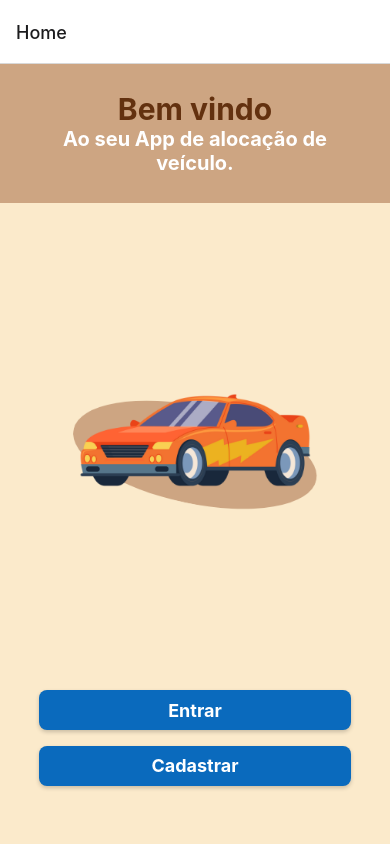
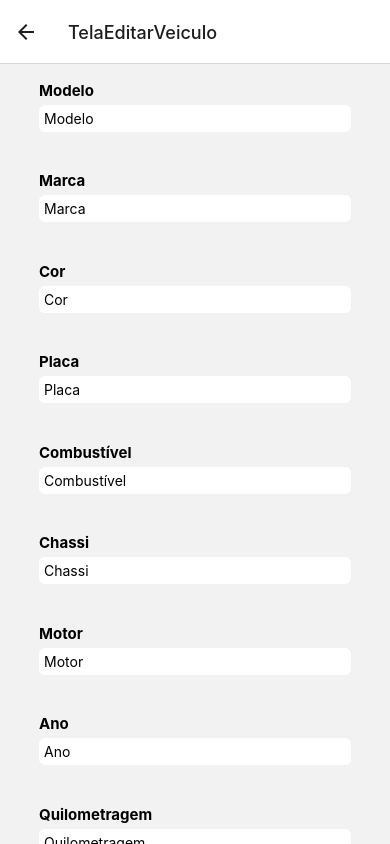
Before and after one commit to RenatoFreitas1991/prj-alocacao, a React Native app: screen /TelaEditarVeiculo in a window 390 px wide. Built offline with nearby package versions, Linux system fonts and the light colour scheme.

Commit message:
feat: TelaEditarVeiculo

```diff
--- a/src/components/CardVehicle/CardVehicle.tsx
+++ b/src/components/CardVehicle/CardVehicle.tsx
@@ -2,7 +2,9 @@ import React from 'react';
 import { View, Text, Image, TouchableOpacity, ScrollView } from 'react-native';
 import styles from './CardVehicleStyle';
 import Icon from 'react-native-vector-icons/FontAwesome';
-import { Asset } from 'expo-asset';
+import { NativeStackNavigationProp } from "@react-navigation/native-stack";
+import { useNavigation } from "@react-navigation/native";
+import { StackParamList } from "../../routes/stack.routes";
 
 interface CardVehicleProps {
     modelo:string;
@@ -13,10 +15,17 @@ interface CardVehicleProps {
     iconButton?:any;
 }
 
+type NavigationPropInicial = NativeStackNavigationProp<StackParamList, 'TelaHomeAdmin'>;
+
 export default function CardVehicle({modelo, marca, placa, imgName, nameButton, iconButton}: CardVehicleProps) {
 
-    //let imgFileName = `../../../assets/carro-tela-inicial.png`;
     //const image = Asset.fromModule(require(`../../../assets/${imgName}`)).uri;
+
+    const navigation = useNavigation<NavigationPropInicial>();
+
+    function abrirTelaEditarVeiculo() {
+        navigation.navigate('TelaEditarVeiculo');
+    }
 
     return(
         <View style={styles.cardContainer}>
@@ -53,7 +62,7 @@ export default function CardVehicle({modelo, marca, placa, imgName, nameButton,
             </View>
             <View style={styles.viewButton}>
 
-                <TouchableOpacity style={[styles.button, styles.buttonUpdate]}>
+                <TouchableOpacity style={[styles.button, styles.buttonUpdate]} onPress={abrirTelaEditarVeiculo}>
                     <Text style={styles.textButton}>
                         {nameButton} <Icon name={iconButton} size={14} color="#ffff" />
                     </Text>
--- a/src/routes/stack.routes.tsx
+++ b/src/routes/stack.routes.tsx
@@ -8,7 +8,7 @@ import TelaHomeAdmin from "../screens/TelaHomeAdmin";
 import TelaHomeUser from "../screens/TelaHomeUser";
 import Alugados from '../screens/VeiculosAlugados';
 import NaoAlugados from '../screens/VeiculosNaoAlugados';
-import Deletados from '../screens/VeiculosDeletados'; // Import the new password setup screen
+import TelaEditarVeiculo from '../screens/TelaEditarVeiculo'; // Import the new password setup screen
 
 export type StackParamList = {
     Home: undefined;
@@ -19,7 +19,7 @@ export type StackParamList = {
     TelaHomeUser: undefined;
     Alugados:undefined;
     NaoAlugados:undefined;
-    Deletados:undefined; // TelaSenha does not expect any parameters
+    TelaEditarVeiculo:undefined; // TelaSenha does not expect any parameters
 };
 
 const Stack = createNativeStackNavigator<StackParamList>();
@@ -35,7 +35,7 @@ export function StackRoutes() {
             <Stack.Screen name="TelaHomeUser" component={TelaHomeUser} />
             <Stack.Screen name="Alugados" component={Alugados} />
             <Stack.Screen name="NaoAlugados" component={NaoAlugados} />
-            <Stack.Screen name="Deletados" component={Deletados} />
+            <Stack.Screen name="TelaEditarVeiculo" component={TelaEditarVeiculo} />
         </Stack.Navigator>
     );
 }
--- /dev/null
+++ b/src/screens/TelaEditarVeiculo.tsx
@@ -0,0 +1,150 @@
+import React, { useState } from 'react';
+import { View, Text, TextInput, Image, ScrollView } from 'react-native';
+import styles from './styles/TeleEditarVeiculoStyle';
+
+export default function TelaEditarVeiculo() {
+
+    const [modelo, setModelo] = useState("");
+    const [marca, setMarca] = useState("");
+    const [cor, setCor] = useState("");
+    const [placa, setPlaca] = useState("");
+    const [combustivel, setCombustivel] = useState("");
+    const [chassi, setChassi] = useState("");
+    const [motor, setMotor] = useState("");
+    const [ano, setAno] = useState("");
+    const [quilometragem, setQuilometragem] = useState("");
+    const [dataEntrega, setDataEntrega] = useState("");
+    const [dataDevolucao, setDataDevolucao] = useState("");
+    const [tipoDevolucao, setTipoDevolucao] = useState("");
+
+    return(
+        <ScrollView style={styles.container}>
+
+
+            <View style={styles.viewInput}>
+                <Text style={styles.textLabel}>Modelo</Text>
+                <TextInput
+                    style={styles.input}
+                    onChangeText={setModelo}
+                    value={modelo}
+                    placeholder='Modelo'
+                    keyboardType='default'
+                />
+            </View>
+
+            <View style={styles.viewInput}>
+                <Text style={styles.textLabel}>Marca</Text>
+                <TextInput
+                    style={styles.input}
+                    onChangeText={setMarca}
+                    value={marca}
+                    placeholder='Marca'
+                />
+            </View>
+
+
+            <View style={styles.viewInput}>
+                <Text style={styles.textLabel}>Cor</Text>
+                <TextInput
+                    style={styles.input}
+                    onChangeText={setCor}
+                    value={cor}
+                    placeholder='Cor'
+                />
+            </View>
+
+
+            <View style={styles.viewInput}>
+                <Text style={styles.textLabel}>Placa</Text>
+                <TextInput
+                    style={styles.input}
+                    onChangeText={setPlaca}
+                    value={placa}
+                    placeholder='Placa'
+                />
+            </View>
+
+
+            <View style={styles.viewInput}>
+                <Text style={styles.textLabel}>Combustível</Text>
+                <TextInput
+                    style={styles.input}
+                    value={combustivel}
+                    onChangeText={setCombustivel}
+                    placeholder='Combustível'
+                />
+            </View>
+
+            <View style={styles.viewInput}>
+                <Text style={styles.textLabel}>Chassi</Text>
+                <TextInput
+                    style={styles.input}
+                    value={chassi}
+                    onChangeText={setChassi}
+                    placeholder='Chassi'
+                />
+            </View>
+
+            <View style={styles.viewInput}>
+                <Text style={styles.textLabel}>Motor</Text>
+                <TextInput
+                    style={styles.input}
+                    value={motor}
+                    onChangeText={setMotor}
+                    placeholder='Motor'
+                />
+            </View>
+
+
+            <View style={styles.viewInput}>
+                <Text style={styles.textLabel}>Ano</Text>
+                <TextInput
+                    style={styles.input}
+                    value={ano}
+                    onChangeText={setAno}
+                    placeholder='Ano'
+                />
+            </View>
+
+            <View style={styles.viewInput}>
+                <Text style={styles.textLabel}>Quilometragem</Text>
+                <TextInput
+                    style={styles.input}
+                    value={quilometragem}
+                    onChangeText={setQuilometragem}
+                    placeholder='Quilometragem'
+                />
+            </View>
+
+            <View style={styles.viewInput}>
+                <Text style={styles.textLabel}>Data de Entrega:</Text>
+                <TextInput
+                    style={styles.input}
+                    value={dataEntrega}
+                    onChangeText={setDataEntrega}
+                    placeholder='Data de Entrega:'
+                />
+            </View>
+
+            <View style={styles.viewInput}>
+                <Text style={styles.textLabel}>Data de Devolução</Text>
+                <TextInput
+                    style={styles.input}
+                    value={dataDevolucao}
+                    onChangeText={setDataDevolucao}
+                    placeholder='Data de Devolução:'
+                />
+            </View>
+
+            <View style={styles.viewInput}>
+                <Text style={styles.textLabel}>Tipo do Veículo</Text>
+                <TextInput
+                    style={styles.input}
+                    value={tipoDevolucao}
+                    onChangeText={setTipoDevolucao}
+                    placeholder='Tipo do Veículo'
+                />
+            </View>
+        </ScrollView>
+    )
+}
--- a/src/screens/VeiculosNaoAlugados.tsx
+++ b/src/screens/VeiculosNaoAlugados.tsx
@@ -6,7 +6,7 @@ import CardVeiculo from '../components/CardVehicle/CardVehicle';
 
 export default function VeiculosNaoAlugados() {
     return(
-        <ScrollView style={styles.container}>
+      <ScrollView style={styles.container}>
         <View>
 
         </View>
--- /dev/null
+++ b/src/screens/styles/TeleEditarVeiculoStyle.tsx
@@ -0,0 +1,43 @@
+import { StyleSheet } from 'react-native';
+
+const styles = StyleSheet.create({
+    container:{
+        height: '100%',
+        width: '100%',
+        display: 'flex',
+    },
+    titulo: {
+        fontSize: 20,
+        color: 'black',
+        textAlign: 'center',
+        fontWeight: 'bold',
+        position: 'absolute',
+        top: 0,
+        marginTop: 5,
+    },
+    viewInput: {
+        width: "100%",
+        height: '9%',
+        marginTop: 17,
+    },
+    textLabel: {
+        marginLeft: '10%',
+        textAlign: "left",
+        fontWeight: "bold",
+        fontSize: 15,
+    },
+    label: {
+        textAlign: "left",
+        fontWeight: "bold",
+    },
+    input: {
+        width: '80%',
+        backgroundColor: 'white',
+        margin: 'auto',
+        padding: 5,
+        borderRadius: 6,
+        marginTop: 5,
+    },
+})
+
+export default styles;
--- /dev/null
+++ b/src/screens/styles/h.html
@@ -0,0 +1,16 @@
+<!DOCTYPE html>
+<html lang="en">
+<head>
+    <meta charset="UTF-8">
+    <meta name="viewport" content="width=device-width, initial-scale=1.0">
+    <title>Document</title>
+    <style>
+        h1 {
+            color: rgb(242, 242, 242);
+        }
+    </style>
+</head>
+<body>
+
+</body>
+</html>
```
Also changed, not shown: 1 other file (tests, documents, lock files or other folders).
